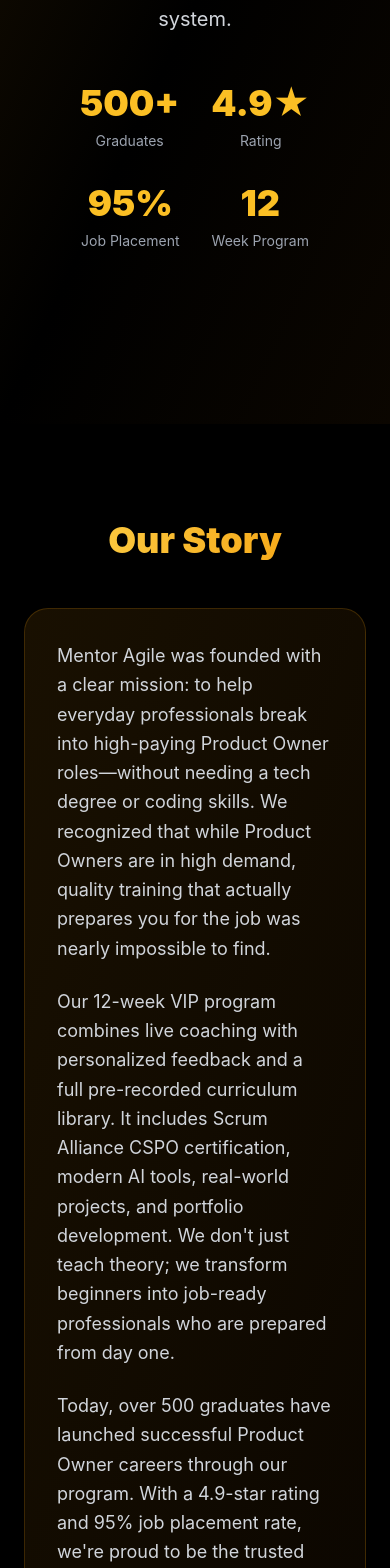
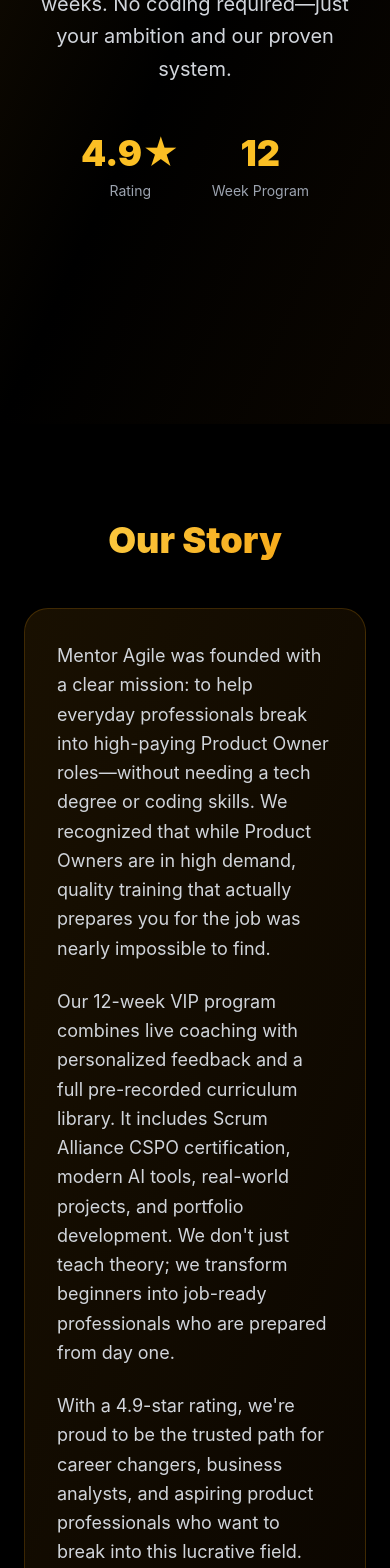
Before and after one commit to nabbilkhan/MA-Landing, a Next.js app: page /about in a window 390 px wide. Shown: the part 420-1988 px from the top of the page. Built offline with nearby package versions, Linux system fonts and the light colour scheme.

Commit message:
IBHE compliance: remove salary, placement and graduate-count claims
Removes $65K Avg Salary and $100K Top Earners from /healthcare, and 95% Job
Placement / 500+ Graduates (stats rows and repeated copy) from /courses and
/about, including the shared TestimonialsSection footer line. No new figures.

```diff
--- a/app/about/page.js
+++ b/app/about/page.js
@@ -78,16 +78,8 @@
           </p>
           <div className="flex flex-wrap justify-center gap-8 md:gap-16 mt-12">
             <div className="text-center">
-              <div className="text-4xl md:text-5xl font-black text-gold-400 mb-2">500+</div>
-              <div className="text-gray-400 text-sm md:text-base">Graduates</div>
-            </div>
-            <div className="text-center">
               <div className="text-4xl md:text-5xl font-black text-gold-400 mb-2">4.9★</div>
               <div className="text-gray-400 text-sm md:text-base">Rating</div>
-            </div>
-            <div className="text-center">
-              <div className="text-4xl md:text-5xl font-black text-gold-400 mb-2">95%</div>
-              <div className="text-gray-400 text-sm md:text-base">Job Placement</div>
             </div>
             <div className="text-center">
               <div className="text-4xl md:text-5xl font-black text-gold-400 mb-2">12</div>
@@ -118,8 +110,7 @@
               beginners into job-ready professionals who are prepared from day one.
             </p>
             <p className="text-lg md:text-xl text-gray-300 leading-relaxed">
-              Today, over 500 graduates have launched successful Product Owner careers through our program.
-              With a 4.9-star rating and 95% job placement rate, we're proud to be the trusted path for
+              With a 4.9-star rating, we're proud to be the trusted path for
               career changers, business analysts, and aspiring product professionals who want to break into
               this lucrative field.
             </p>
@@ -151,7 +142,7 @@
             <h3 className="text-3xl md:text-4xl font-black mb-6 text-gold-400">Our Vision</h3>
             <p className="text-lg text-gray-300 leading-relaxed">
               To be the #1 trusted program for breaking into Product Owner careers, known for delivering
-              real results: 95% job placement and life-changing career transformations.
+              real results and life-changing career transformations.
               We believe anyone with ambition can succeed—and we're here to prove it.
             </p>
           </div>
@@ -314,7 +305,7 @@
             Ready to Become a Product Owner?
           </h2>
           <p className="text-xl md:text-2xl text-gray-300 mb-12 leading-relaxed">
-            Join 500+ graduates who transformed their careers as Product Owners,
+            Transform your career as a Product Owner,
             all in just 12 weeks, no coding required.
           </p>
           <a
--- a/app/components/TestimonialsSection.jsx
+++ b/app/components/TestimonialsSection.jsx
@@ -219,10 +219,6 @@
                 <Star className="w-4 h-4 text-gold-400 fill-gold-400" />
                 <span>4.9/5 Average Rating</span>
               </div>
-              <div className="w-1 h-1 bg-gray-600 rounded-full"></div>
-              <div>500+ Students Trained</div>
-              <div className="w-1 h-1 bg-gray-600 rounded-full"></div>
-              <div>95% Job Placement Rate</div>
             </div>
           </div>
         )}
--- a/app/courses/page.js
+++ b/app/courses/page.js
@@ -165,16 +165,8 @@
           {/* Stats */}
           <div className="flex flex-wrap justify-center gap-8 md:gap-12 mb-12">
             <div className="text-center">
-              <div className="text-4xl md:text-5xl font-black text-gold-400 mb-2">500+</div>
-              <div className="text-gray-400">Graduates</div>
-            </div>
-            <div className="text-center">
               <div className="text-4xl md:text-5xl font-black text-gold-400 mb-2">4.9★</div>
               <div className="text-gray-400">Rating</div>
-            </div>
-            <div className="text-center">
-              <div className="text-4xl md:text-5xl font-black text-gold-400 mb-2">95%</div>
-              <div className="text-gray-400">Job Placement</div>
             </div>
             <div className="text-center">
               <div className="text-4xl md:text-5xl font-black text-gold-400 mb-2">12</div>
@@ -323,7 +315,7 @@
             Ready to Start Your Journey?
           </h2>
           <p className="text-xl md:text-2xl text-gray-300 mb-8 leading-relaxed">
-            Join 500+ graduates who landed Product Owner roles and transformed their careers.
+            Prepare for Product Owner roles and transform your career.
           </p>
           <p className="text-lg text-gray-400 mb-12">
             ✓ CSPO® certification &nbsp;•&nbsp; ✓ Lifetime access &nbsp;•&nbsp; ✓ No coding required
--- a/app/healthcare/page.js
+++ b/app/healthcare/page.js
@@ -885,20 +885,6 @@
 
             {/* Stats - Healthcare specific (matching /tech layout) */}
             <div className="grid grid-cols-3 gap-4 pt-4" style={{ transform: 'translateZ(80px)' }}>
-              {/* Avg Salary */}
-              <div className="text-center">
-                <div className="text-3xl font-bold text-gradient-medical">
-                  $<span className="stat-number" data-target="65">65</span>K
-                </div>
-                <div className="text-sm text-gray-300">Avg Salary</div>
-              </div>
-              {/* Top Earners */}
-              <div className="text-center">
-                <div className="text-3xl font-bold text-gradient-medical">
-                  $<span className="stat-number" data-target="100">100</span>K
-                </div>
-                <div className="text-sm text-gray-300">Top Earners</div>
-              </div>
               {/* Job Openings - Green Glow */}
               <div className="text-center">
                 <div className="text-3xl font-bold text-green-400 animate-pulse-glow-green">
```
